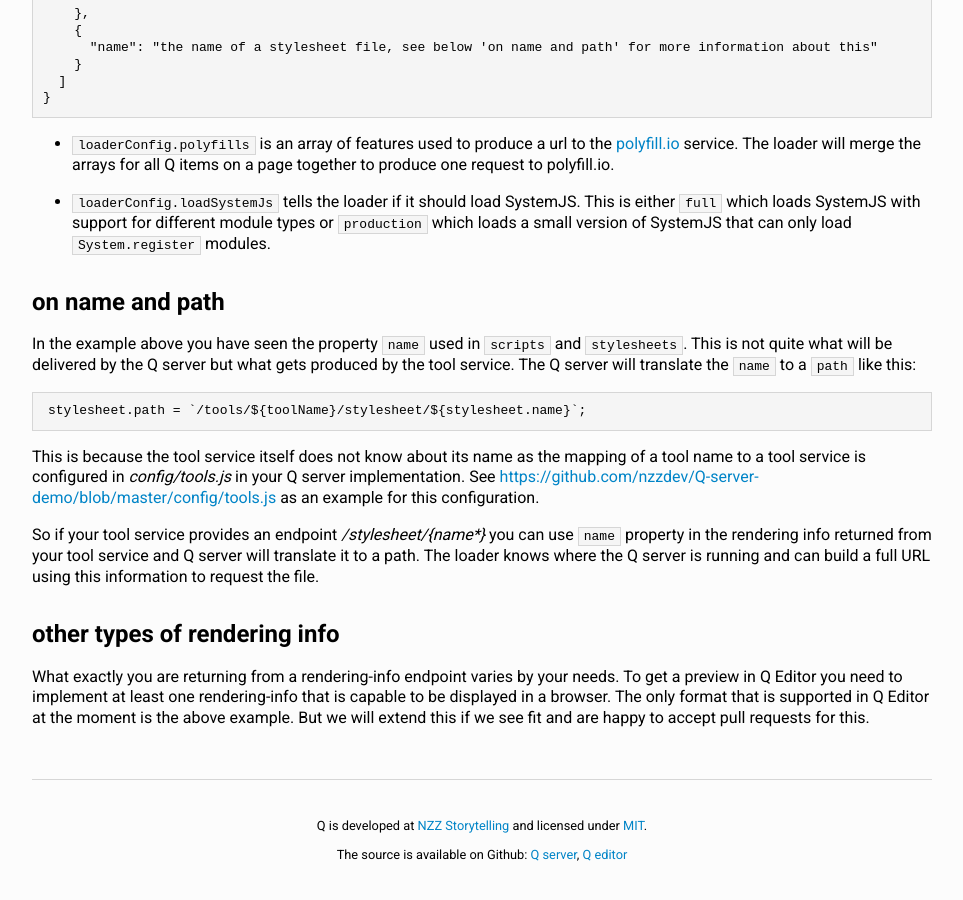
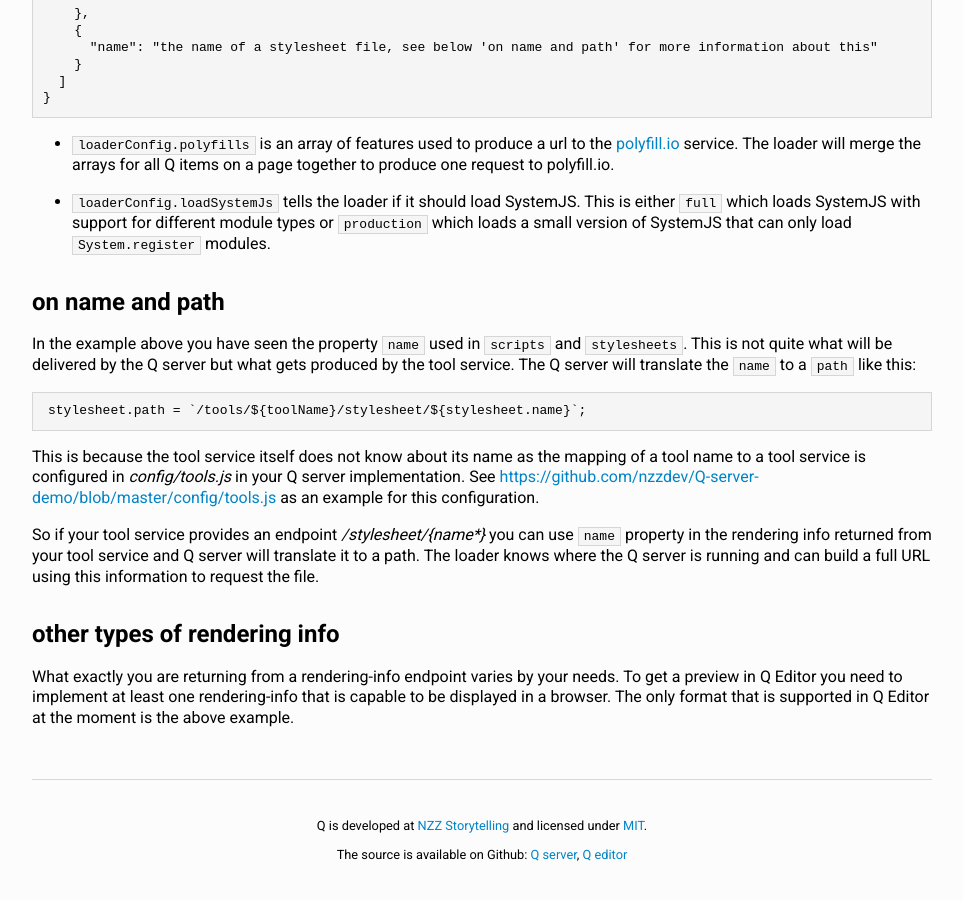
Before and after one commit to nzzdev/Q-server, a Jekyll site: the page built from docs/rendering-info.md, in a window 1280 px wide and 900 px high, scrolled down 706 px. Shown: the whole window, without its empty margins (158-1121 px from the left). Built offline with Jekyll 4.4.1, drawn with Linux system fonts in a browser that asks for light colours; our own code applies the rules of GitHub Pages for plain Markdown files.

Commit message:
improve doc wording

```diff
--- a/docs/rendering-info.md
+++ b/docs/rendering-info.md
@@ -50,4 +50,4 @@ This is because the tool service itself does not know about its name as the mapp
 So if your tool service provides an endpoint _/stylesheet/{name*}_ you can use `name` property in the rendering info returned from your tool service and Q server will translate it to a path. The loader knows where the Q server is running and can build a full URL using this information to request the file.
 
 ## other types of rendering info
-What exactly you are returning from a rendering-info endpoint varies by your needs. To get a preview in Q Editor you need to implement at least one rendering-info that is capable to be displayed in a browser. The only format that is supported in Q Editor at the moment is the above example. But we will extend this if we see fit and are happy to accept pull requests for this.
+What exactly you are returning from a rendering-info endpoint varies by your needs. To get a preview in Q Editor you need to implement at least one rendering-info that is capable to be displayed in a browser. The only format that is supported in Q Editor at the moment is the above example.
```
Also changed, not shown: docs/install.md (+1 -1 lines), docs/tool-runtime-config.md (+1 -1 lines).
